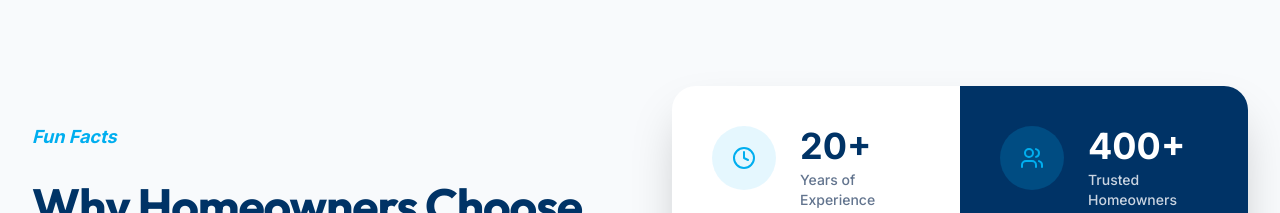
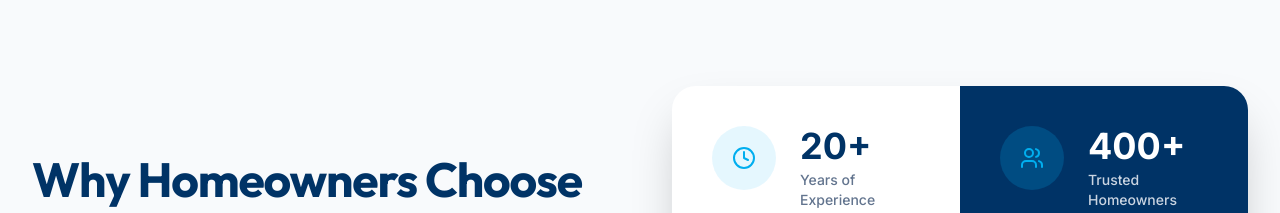
Before and after one commit to canalquimia4-boop/home, a React (Vite) app: page / in a window 1280 px wide. Shown: the part 2220-2433 px from the top of the page. Built offline with nearby package versions, Linux system fonts and the light colour scheme.

Commit message:
feat: Remove redundant subtitle from Home stats section
The subtitle "Why Choose Us / Impactful Results" was repetitive and unnecessary given the main title and description. This change removes it to streamline the content.

```diff
--- a/src/pages/Home.tsx
+++ b/src/pages/Home.tsx
@@ -158,9 +158,6 @@ export default function Home() {
         <div className="max-w-7xl mx-auto px-4 sm:px-6 lg:px-8 relative z-10">
           <div className="grid grid-cols-1 lg:grid-cols-2 gap-16 items-center">
             <div className="space-y-6">
-              <span className="text-brand-light font-bold italic text-lg block">
-                {t('home_stats_subtitle')}
-              </span>
               <h2 className="text-5xl font-bold text-brand-dark leading-tight">
                 {t('home_stats_title')}
               </h2>
```
